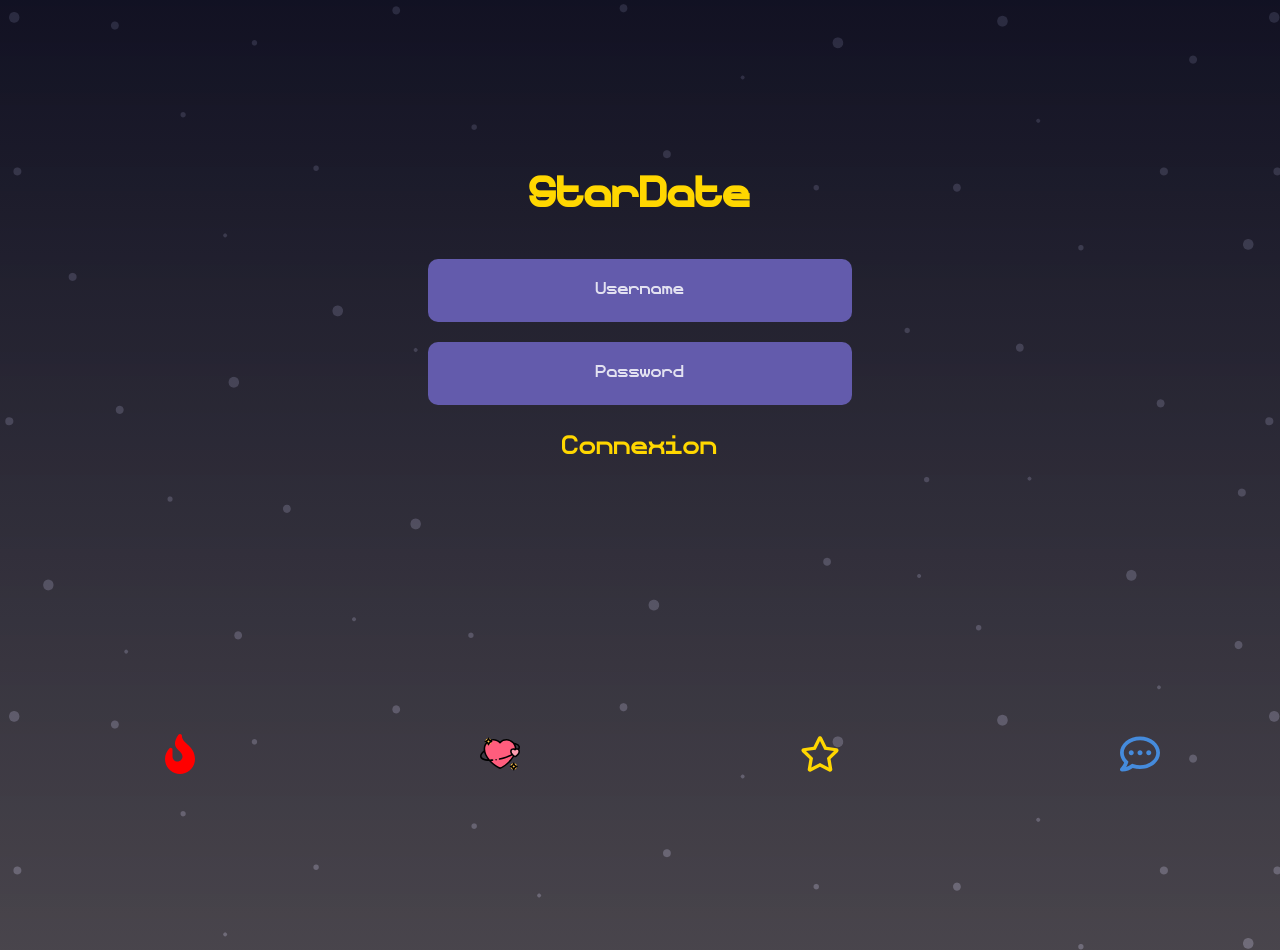
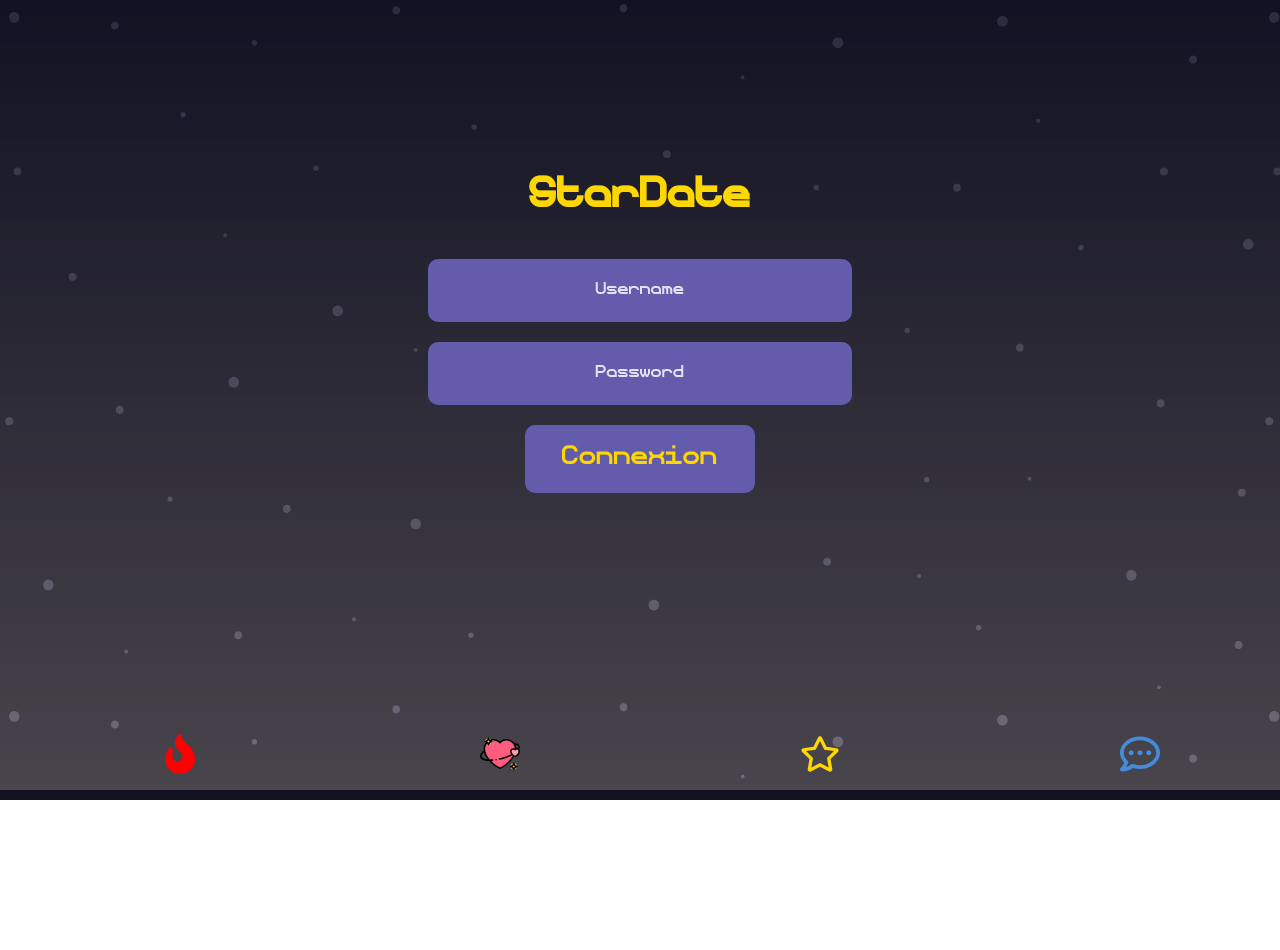
Before and after one commit to Guigan713/Star-Date, a React (Create React App) app: page / in a window 1280 px wide. After the commit the page ends 800 px from the top, so only its background shows below. Built offline with nearby package versions, Linux system fonts and the light colour scheme.

Commit message:
correction

```diff
--- a/src/App.css
+++ b/src/App.css
@@ -22,5 +22,5 @@ h2{
 body{
     font-family: 'exo2';
     background-image: linear-gradient(rgba(0, 5, 20, 0.5), rgba(223, 223, 179, 0.2)), url("../src/assets/background_star.PNG");
-    height:100vh;
+    height:80vh;
 }
--- a/src/components/Login/Login.css
+++ b/src/components/Login/Login.css
@@ -45,7 +45,7 @@ input:focus{
     margin: 10px;
 }*/
 
-button {
+#buttonLogin {
     width: 18%;
     margin: 10px;
     padding: 20px;
--- a/src/components/Login/Login.jsx
+++ b/src/components/Login/Login.jsx
@@ -7,7 +7,7 @@ const Login = () => {
             <div className ="loginImg"></div>
             <input className ="loginName" placeHolder="username"></input>
             <input className ="loginPassword" placeHolder="password" type="password"></input>
-            <button>connexion</button>
+            <button id="buttonLogin" >connexion</button>
         </div>
     );
 }
--- a/src/components/Swipe/Swipe.css
+++ b/src/components/Swipe/Swipe.css
@@ -37,7 +37,7 @@
 button {
     width: 25%;
     padding: 10px;
-    background-color: transparent;
+    background-color: #635BAC;
 }
 
 
```
